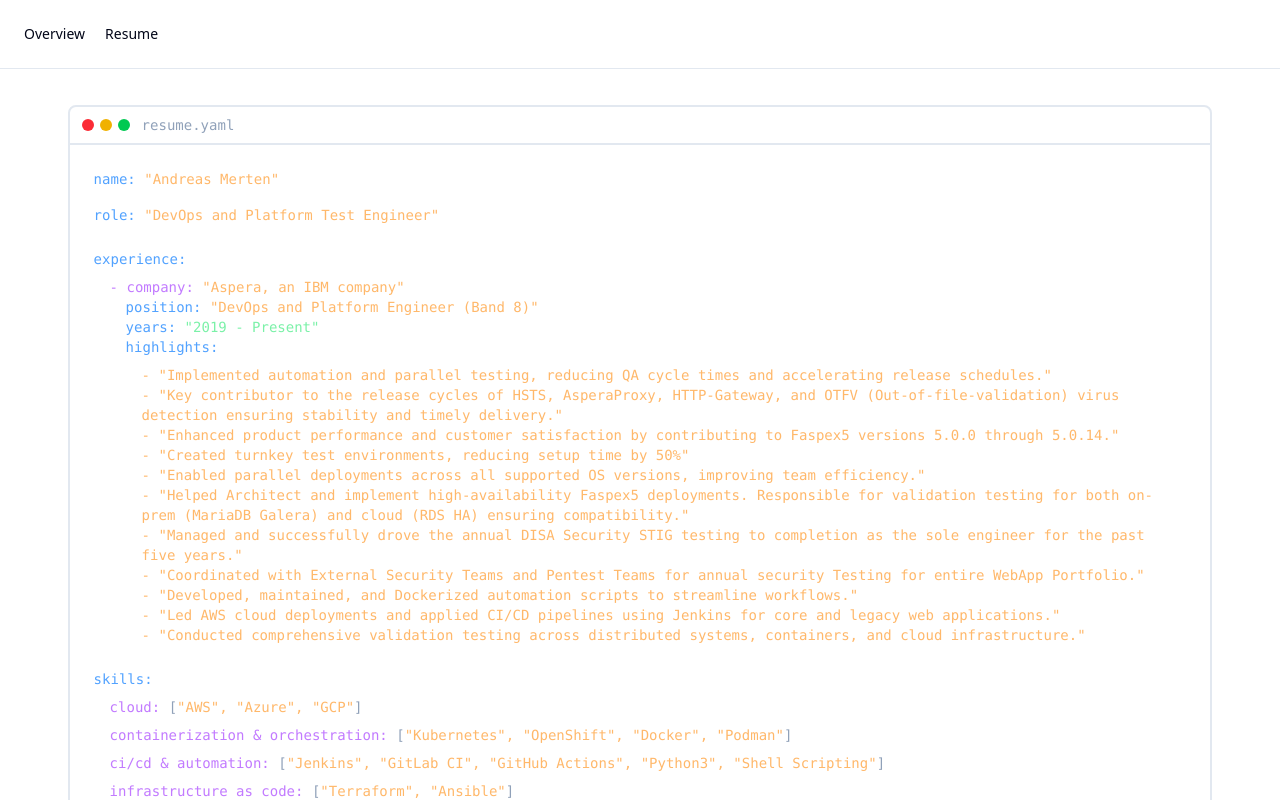
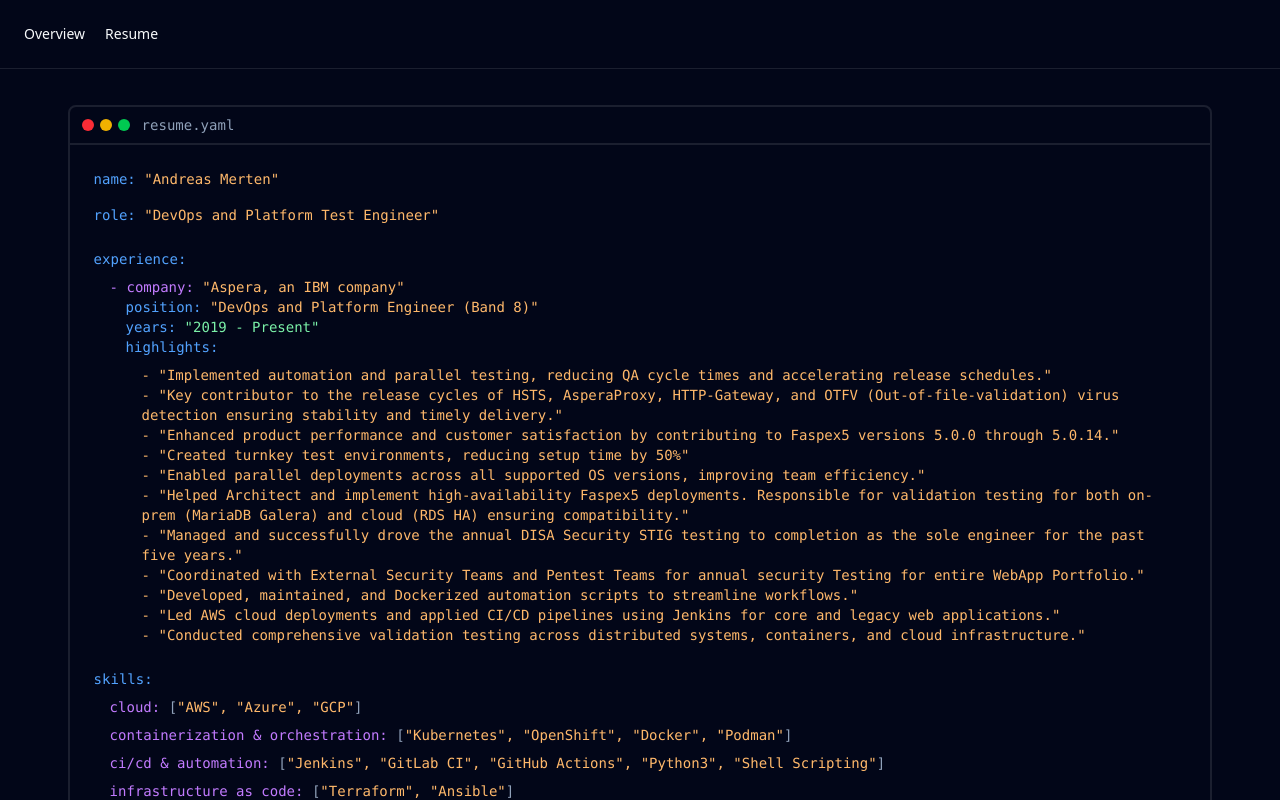
Before and after one commit to dremerten/pub-site, a React (Vite) app: page /resume in a window 1280 px wide. Shown: the top 800 px of the page. Built offline with nearby package versions, Linux system fonts and the light colour scheme; the HTML template or start-up script is replaced by a standard one.

Commit message:
Set dark mode as default

```diff
--- a/src/App.jsx
+++ b/src/App.jsx
@@ -12,7 +12,7 @@
   ];
 
   return (
-    <ThemeProvider defaultTheme="light" storageKey="app-theme">
+    <ThemeProvider defaultTheme="dark" storageKey="app-theme">
       <Router basename={import.meta.env.BASE_URL}>
         <div className="min-h-screen bg-background text-foreground">
           <Navbar />
--- a/src/index.css
+++ b/src/index.css
@@ -1,62 +1,6 @@
 @import "tailwindcss";
 
 @custom-variant dark (&:is(.dark *));
-
-@layer base {
-  :root {
-    --background: 0 0% 100%;
-    --foreground: 0 0% 3.9%;
-    --card: 0 0% 100%;
-    --card-foreground: 0 0% 3.9%;
-    --popover: 0 0% 100%;
-    --popover-foreground: 0 0% 3.9%;
-    --primary: 0 0% 9%;
-    --primary-foreground: 0 0% 98%;
-    --secondary: 0 0% 96.1%;
-    --secondary-foreground: 0 0% 9%;
-    --muted: 0 0% 96.1%;
-    --muted-foreground: 0 0% 45.1%;
-    --accent: 0 0% 96.1%;
-    --accent-foreground: 0 0% 9%;
-    --destructive: 0 84.2% 60.2%;
-    --destructive-foreground: 0 0% 98%;
-    --border: 0 0% 89.8%;
-    --input: 0 0% 89.8%;
-    --ring: 0 0% 3.9%;
-    --radius: 0.5rem;
-  }
-
-  .dark {
-    --background: 0 0% 3.9%;
-    --foreground: 0 0% 98%;
-    --card: 0 0% 3.9%;
-    --card-foreground: 0 0% 98%;
-    --popover: 0 0% 3.9%;
-    --popover-foreground: 0 0% 98%;
-    --primary: 0 0% 98%;
-    --primary-foreground: 0 0% 9%;
-    --secondary: 0 0% 14.9%;
-    --secondary-foreground: 0 0% 98%;
-    --muted: 0 0% 14.9%;
-    --muted-foreground: 0 0% 63.9%;
-    --accent: 0 0% 14.9%;
-    --accent-foreground: 0 0% 98%;
-    --destructive: 0 62.8% 30.6%;
-    --destructive-foreground: 0 0% 98%;
-    --border: 0 0% 14.9%;
-    --input: 0 0% 14.9%;
-    --ring: 0 0% 83.1%;
-  }
-}
-
-@layer base {
-  * {
-    @apply border-border;
-  }
-  body {
-    @apply bg-background text-foreground;
-  }
-}
 
 @theme inline {
   --radius-sm: calc(var(--radius) - 4px);
@@ -167,7 +111,7 @@
 
 @layer base {
   * {
-    @apply border-border outline-ring/50;
+    @apply border-border;
   }
   body {
     @apply bg-background text-foreground;
```
